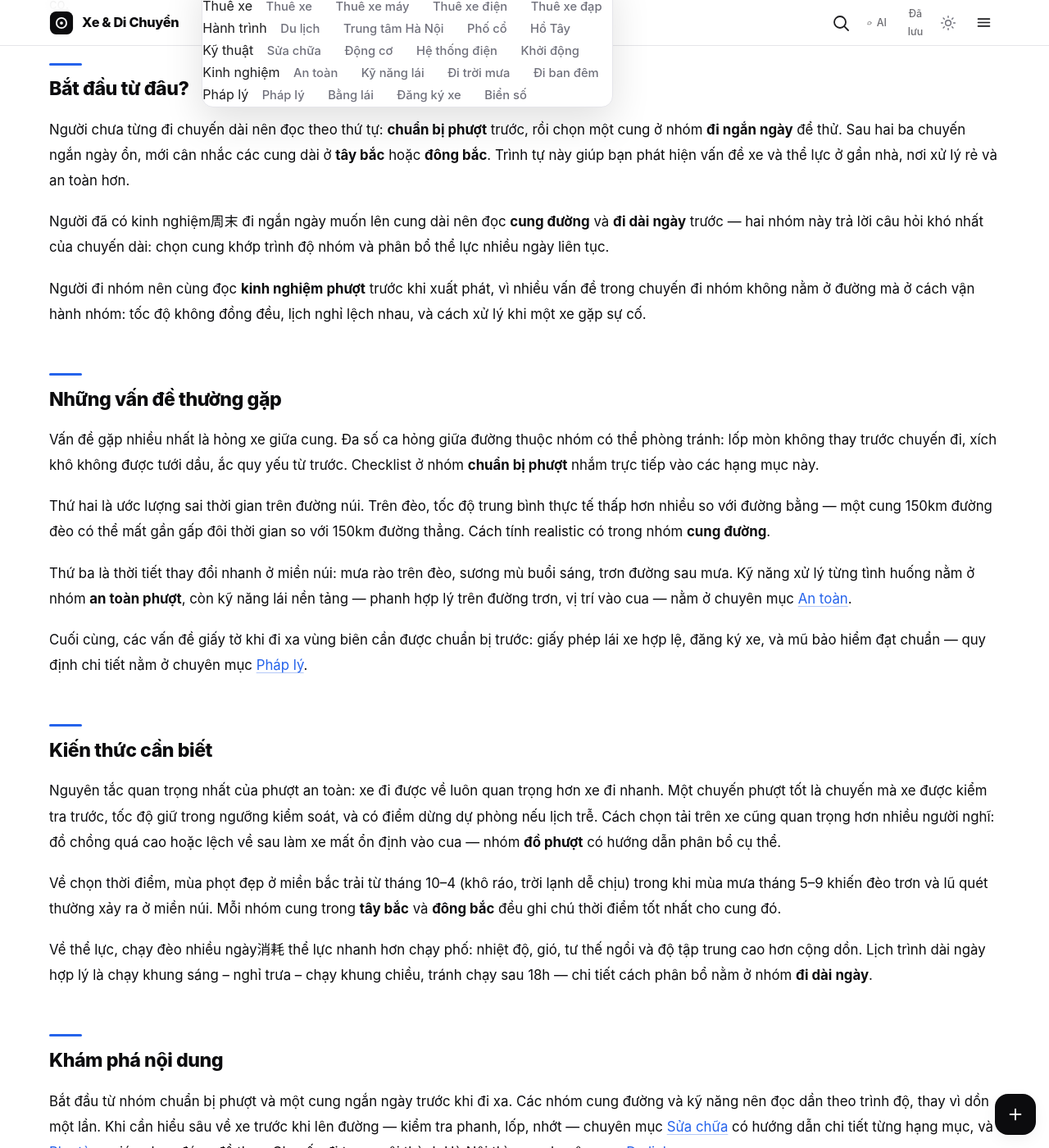
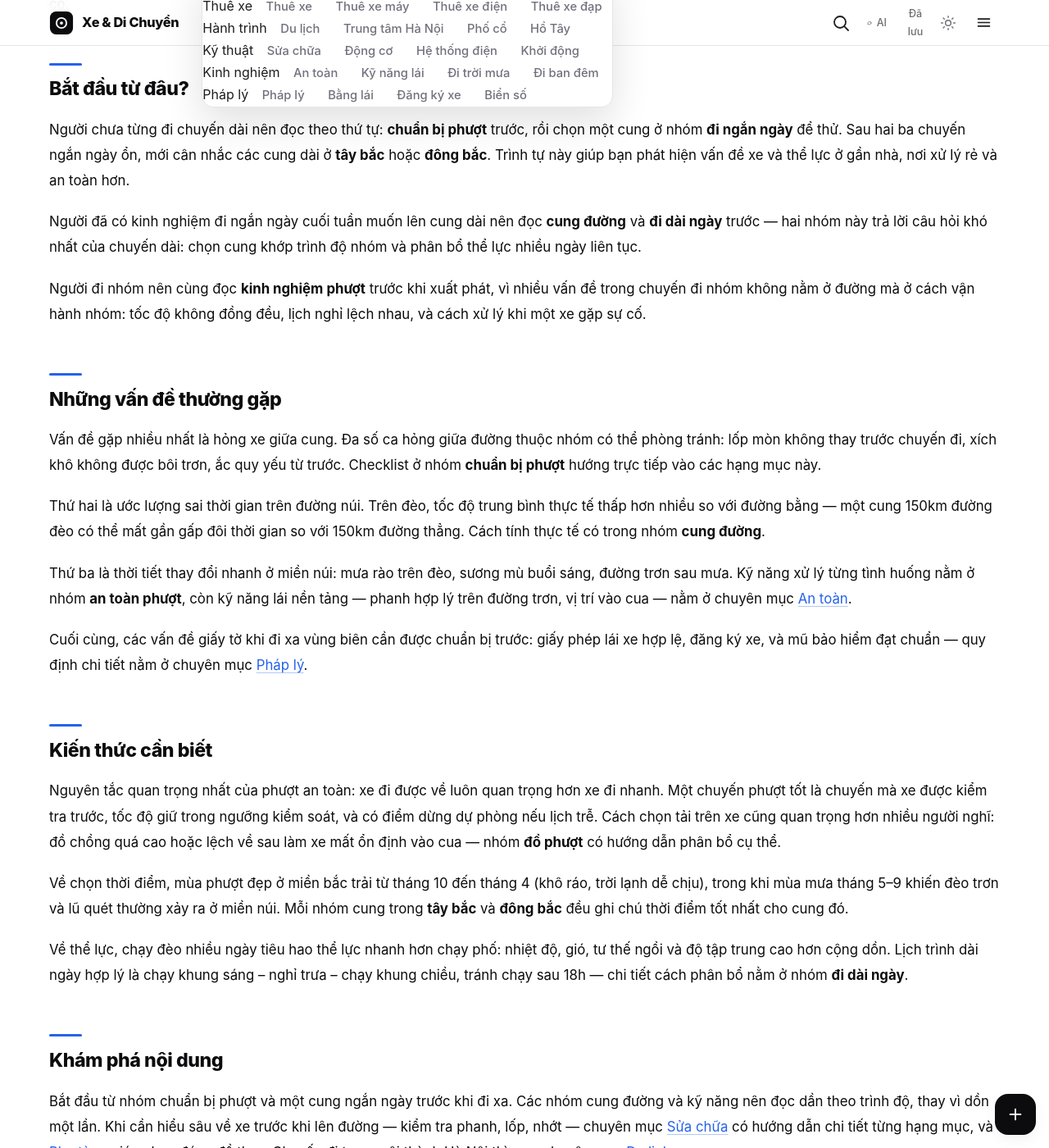
Before and after one commit to codeappweb/lab, a Jekyll site: the page built from danh-muc/phuot-xe.md, in a window 1280 px wide and 1400 px high, scrolled down 1498 px. Shown: the whole window at 82% size. Built offline with Jekyll 4.4.1, drawn with Linux system fonts in a browser that asks for light colours; some of the changed text lies outside the part shown.

Commit message:
cat-seo-001c fix: language cleanup in batch 2 parent pages

```diff
--- a/danh-muc/phuot-xe.md
+++ b/danh-muc/phuot-xe.md
@@ -39,17 +39,17 @@ Chuyên mục này phục vụ người mới đi chuyến dài đầu tiên, ng
 
 Người chưa từng đi chuyến dài nên đọc theo thứ tự: **chuẩn bị phượt** trước, rồi chọn một cung ở nhóm **đi ngắn ngày** để thử. Sau hai ba chuyến ngắn ngày ổn, mới cân nhắc các cung dài ở **tây bắc** hoặc **đông bắc**. Trình tự này giúp bạn phát hiện vấn đề xe và thể lực ở gần nhà, nơi xử lý rẻ và an toàn hơn.
 
-Người đã có kinh nghiệm周末 đi ngắn ngày muốn lên cung dài nên đọc **cung đường** và **đi dài ngày** trước — hai nhóm này trả lời câu hỏi khó nhất của chuyến dài: chọn cung khớp trình độ nhóm và phân bổ thể lực nhiều ngày liên tục.
+Người đã có kinh nghiệm đi ngắn ngày cuối tuần muốn lên cung dài nên đọc **cung đường** và **đi dài ngày** trước — hai nhóm này trả lời câu hỏi khó nhất của chuyến dài: chọn cung khớp trình độ nhóm và phân bổ thể lực nhiều ngày liên tục.
 
 Người đi nhóm nên cùng đọc **kinh nghiệm phượt** trước khi xuất phát, vì nhiều vấn đề trong chuyến đi nhóm không nằm ở đường mà ở cách vận hành nhóm: tốc độ không đồng đều, lịch nghỉ lệch nhau, và cách xử lý khi một xe gặp sự cố.
 
 ## Những vấn đề thường gặp
 
-Vấn đề gặp nhiều nhất là hỏng xe giữa cung. Đa số ca hỏng giữa đường thuộc nhóm có thể phòng tránh: lốp mòn không thay trước chuyến đi, xích khô không được tưới dầu, ắc quy yếu từ trước. Checklist ở nhóm **chuẩn bị phượt** nhắm trực tiếp vào các hạng mục này.
+Vấn đề gặp nhiều nhất là hỏng xe giữa cung. Đa số ca hỏng giữa đường thuộc nhóm có thể phòng tránh: lốp mòn không thay trước chuyến đi, xích khô không được bôi trơn, ắc quy yếu từ trước. Checklist ở nhóm **chuẩn bị phượt** hướng trực tiếp vào các hạng mục này.
 
-Thứ hai là ước lượng sai thời gian trên đường núi. Trên đèo, tốc độ trung bình thực tế thấp hơn nhiều so với đường bằng — một cung 150km đường đèo có thể mất gần gấp đôi thời gian so với 150km đường thẳng. Cách tính realistic có trong nhóm **cung đường**.
+Thứ hai là ước lượng sai thời gian trên đường núi. Trên đèo, tốc độ trung bình thực tế thấp hơn nhiều so với đường bằng — một cung 150km đường đèo có thể mất gần gấp đôi thời gian so với 150km đường thẳng. Cách tính thực tế có trong nhóm **cung đường**.
 
-Thứ ba là thời tiết thay đổi nhanh ở miền núi: mưa rào trên đèo, sương mù buổi sáng, trơn đường sau mưa. Kỹ năng xử lý từng tình huống nằm ở nhóm **an toàn phượt**, còn kỹ năng lái nền tảng — phanh hợp lý trên đường trơn, vị trí vào cua — nằm ở chuyên mục [An toàn](/danh-muc/an-toan/).
+Thứ ba là thời tiết thay đổi nhanh ở miền núi: mưa rào trên đèo, sương mù buổi sáng, đường trơn sau mưa. Kỹ năng xử lý từng tình huống nằm ở nhóm **an toàn phượt**, còn kỹ năng lái nền tảng — phanh hợp lý trên đường trơn, vị trí vào cua — nằm ở chuyên mục [An toàn](/danh-muc/an-toan/).
 
 Cuối cùng, các vấn đề giấy tờ khi đi xa vùng biên cần được chuẩn bị trước: giấy phép lái xe hợp lệ, đăng ký xe, và mũ bảo hiểm đạt chuẩn — quy định chi tiết nằm ở chuyên mục [Pháp lý](/danh-muc/phap-ly/).
 
@@ -57,9 +57,9 @@ Cuối cùng, các vấn đề giấy tờ khi đi xa vùng biên cần được
 
 Nguyên tắc quan trọng nhất của phượt an toàn: xe đi được về luôn quan trọng hơn xe đi nhanh. Một chuyến phượt tốt là chuyến mà xe được kiểm tra trước, tốc độ giữ trong ngưỡng kiểm soát, và có điểm dừng dự phòng nếu lịch trễ. Cách chọn tải trên xe cũng quan trọng hơn nhiều người nghĩ: đồ chồng quá cao hoặc lệch về sau làm xe mất ổn định vào cua — nhóm **đồ phượt** có hướng dẫn phân bổ cụ thể.
 
-Về chọn thời điểm, mùa phọt đẹp ở miền bắc trải từ tháng 10–4 (khô ráo, trời lạnh dễ chịu) trong khi mùa mưa tháng 5–9 khiến đèo trơn và lũ quét thường xảy ra ở miền núi. Mỗi nhóm cung trong **tây bắc** và **đông bắc** đều ghi chú thời điểm tốt nhất cho cung đó.
+Về chọn thời điểm, mùa phượt đẹp ở miền bắc trải từ tháng 10 đến tháng 4 (khô ráo, trời lạnh dễ chịu), trong khi mùa mưa tháng 5–9 khiến đèo trơn và lũ quét thường xảy ra ở miền núi. Mỗi nhóm cung trong **tây bắc** và **đông bắc** đều ghi chú thời điểm tốt nhất cho cung đó.
 
-Về thể lực, chạy đèo nhiều ngày消耗 thể lực nhanh hơn chạy phố: nhiệt độ, gió, tư thế ngồi và độ tập trung cao hơn cộng dồn. Lịch trình dài ngày hợp lý là chạy khung sáng – nghỉ trưa – chạy khung chiều, tránh chạy sau 18h — chi tiết cách phân bổ nằm ở nhóm **đi dài ngày**.
+Về thể lực, chạy đèo nhiều ngày tiêu hao thể lực nhanh hơn chạy phố: nhiệt độ, gió, tư thế ngồi và độ tập trung cao hơn cộng dồn. Lịch trình dài ngày hợp lý là chạy khung sáng – nghỉ trưa – chạy khung chiều, tránh chạy sau 18h — chi tiết cách phân bổ nằm ở nhóm **đi dài ngày**.
 
 ## Khám phá nội dung
 
```
Also changed, not shown: other parts of danh-muc/phuot-xe.md (+1 -1 lines), danh-muc/du-lich.md (+3 -3 lines), danh-muc/phu-tung.md (+6 -6 lines), danh-muc/sua-chua.md (+7 -7 lines).
